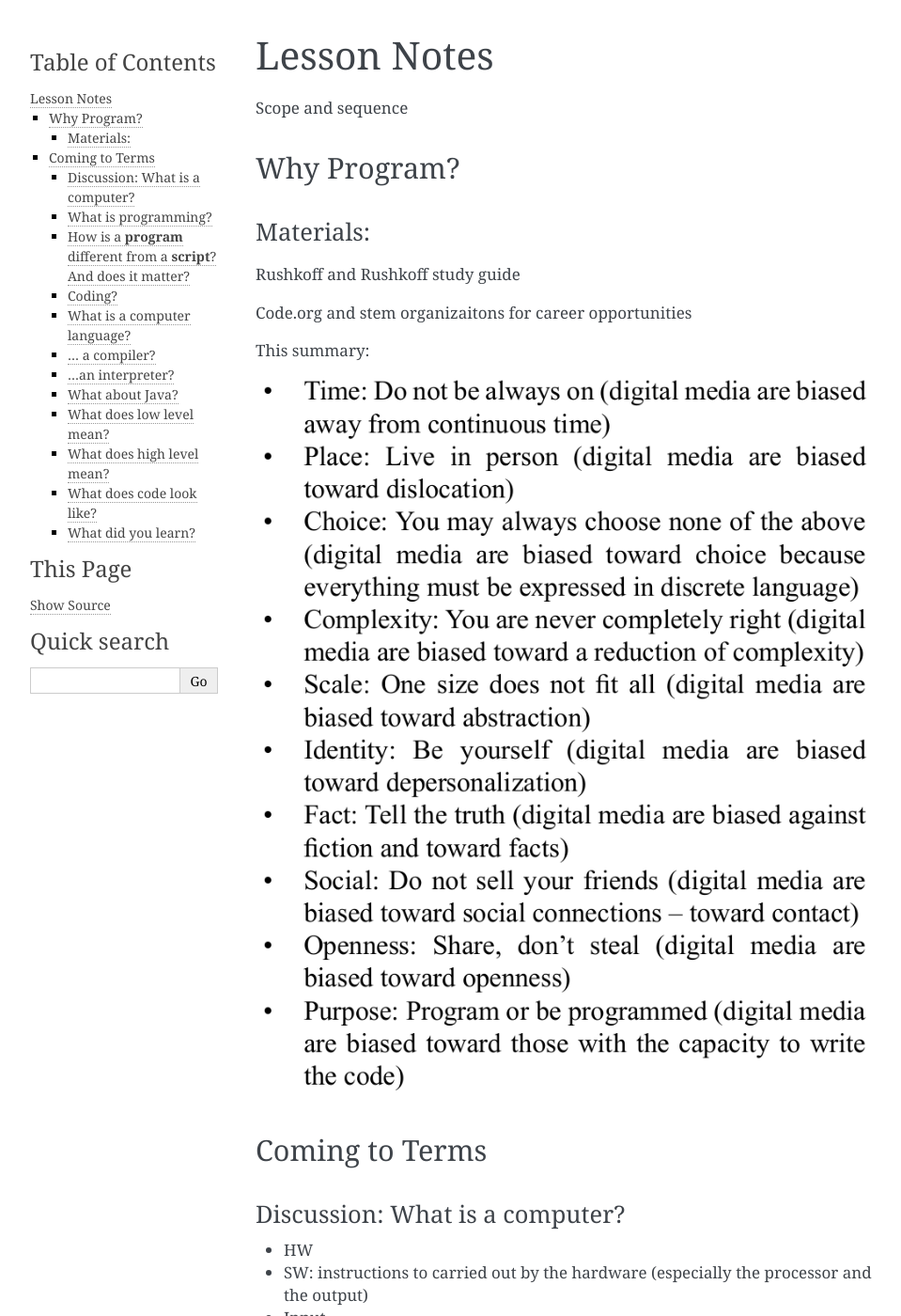
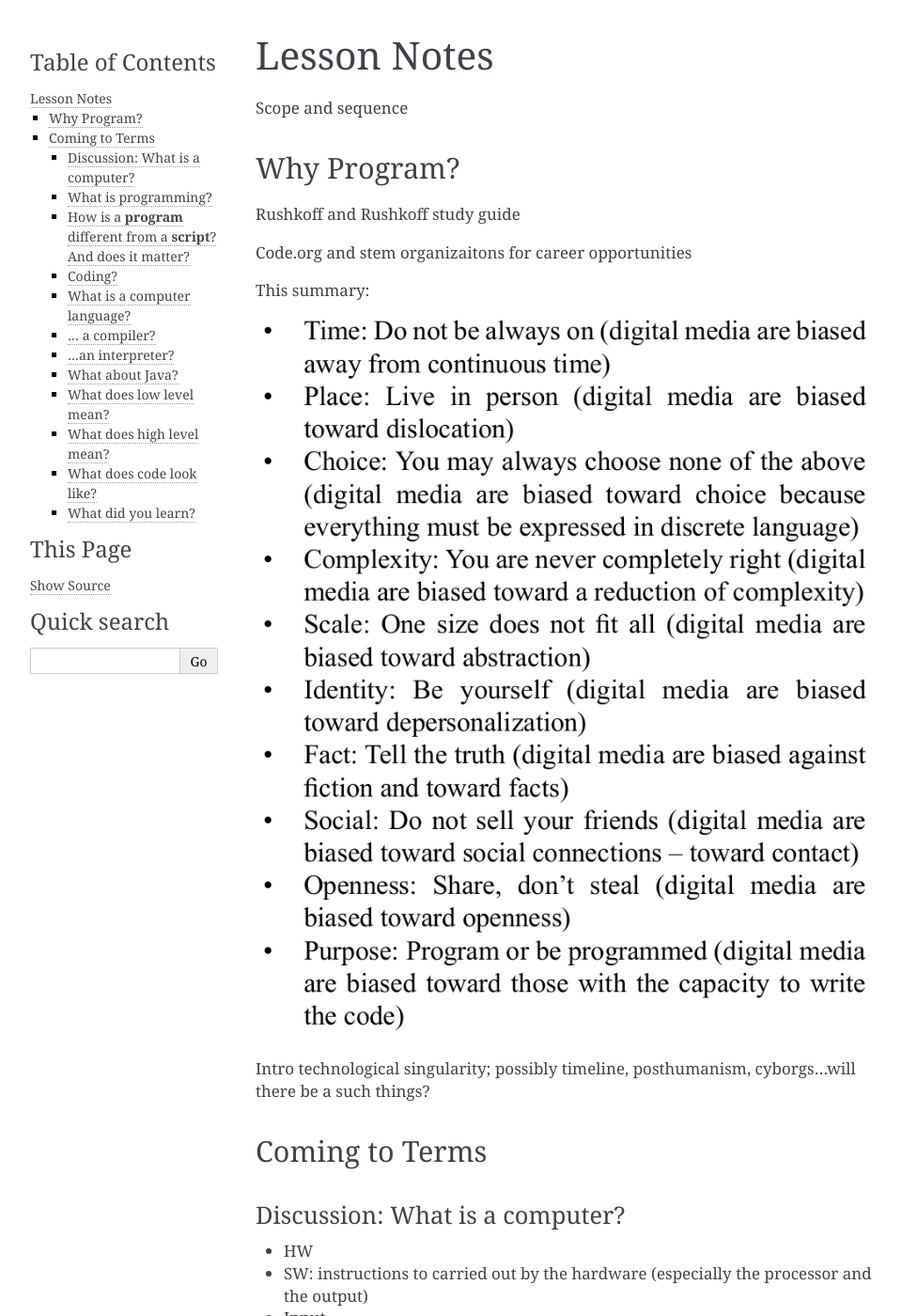
Before and after one commit to ghoulmann/programming-fundamentals, a Sphinx documentation site: the page built from source/lesson-notes.rst, in a window 1280 px wide and 1400 px high. Shown: the whole window at 94% size, without its empty margins (148-1107 px from the left). Built offline with Sphinx 7.4.7, drawn with Linux system fonts in a browser that asks for light colours.

Commit message:
add bits of singularity

```diff
--- a/source/lesson-notes.rst
+++ b/source/lesson-notes.rst
@@ -7,8 +7,6 @@ Scope and sequence
 Why Program?
 ===============
 
-Materials:
------------
 
 Rushkoff and Rushkoff study guide
 
@@ -17,6 +15,8 @@ Code.org and stem organizaitons for career opportunities
 This summary:
 
 .. image:: _static/rushkoff-commandments-summary.png
+
+Intro technological singularity; possibly timeline, posthumanism, cyborgs...will there be a such things?
 
 Coming to Terms
 ==================
```
